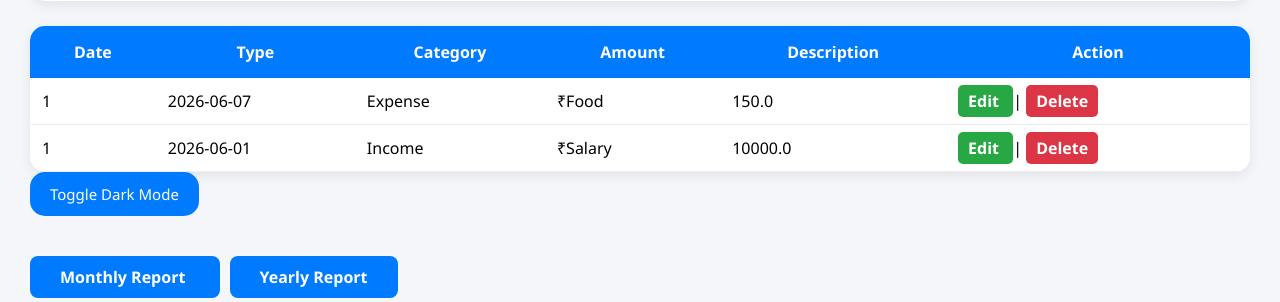
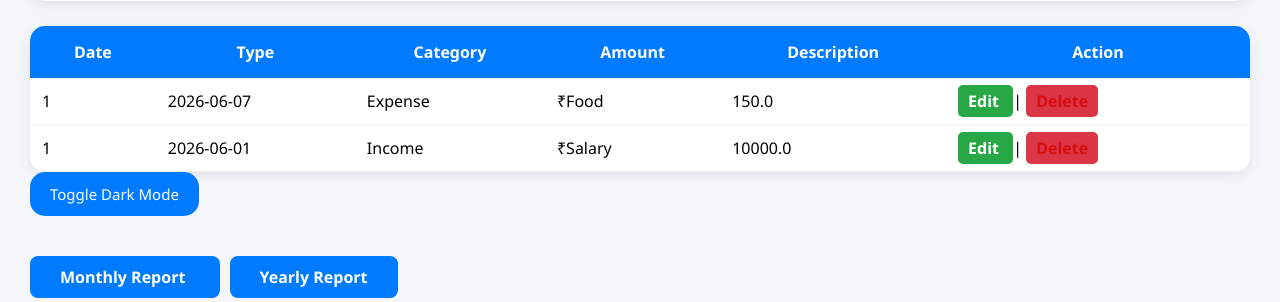
Before and after one commit to HarduttGohil/Expensetracker, a Flask app: page / in a window 1280 px wide. Shown: the part 728-1030 px from the top of the page. Run offline with Flask 3, Linux system fonts and the light colour scheme; a user stored in the database is signed in; data comes from the database, SQL or seed files in the repository.

Commit message:
red to last

```diff
--- a/static/style.css
+++ b/static/style.css
@@ -268,5 +268,5 @@ a[href*="edit"]{
 a[href*="delete"]{
 
     background:#dc3545;
-    color:white;
+    color:rgb(215, 14, 14);
 }
```
